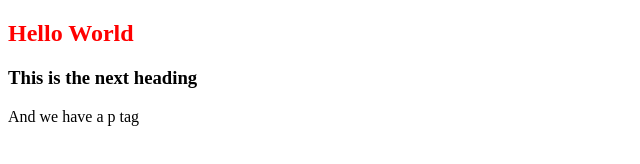
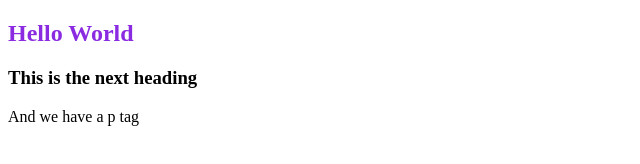
Before and after one commit to adiaguidry/practiceCollab, a plain HTML site: page index.html in a window 1280 px wide. Shown: the whole page, without its empty margins (0-640 px from the left). Drawn offline with Linux system fonts and the light colour scheme.

Commit message:
change text color

```diff
--- a/index.html
+++ b/index.html
@@ -9,7 +9,7 @@
 </head>
 
 <body>
-    <h2 style="color:red">Hello World</h2>
+    <h2 style="color:blueviolet">Hello World</h2>
     <div>
         <h3>This is the next heading</h3>
         <p>And we have a p tag</p>
```
